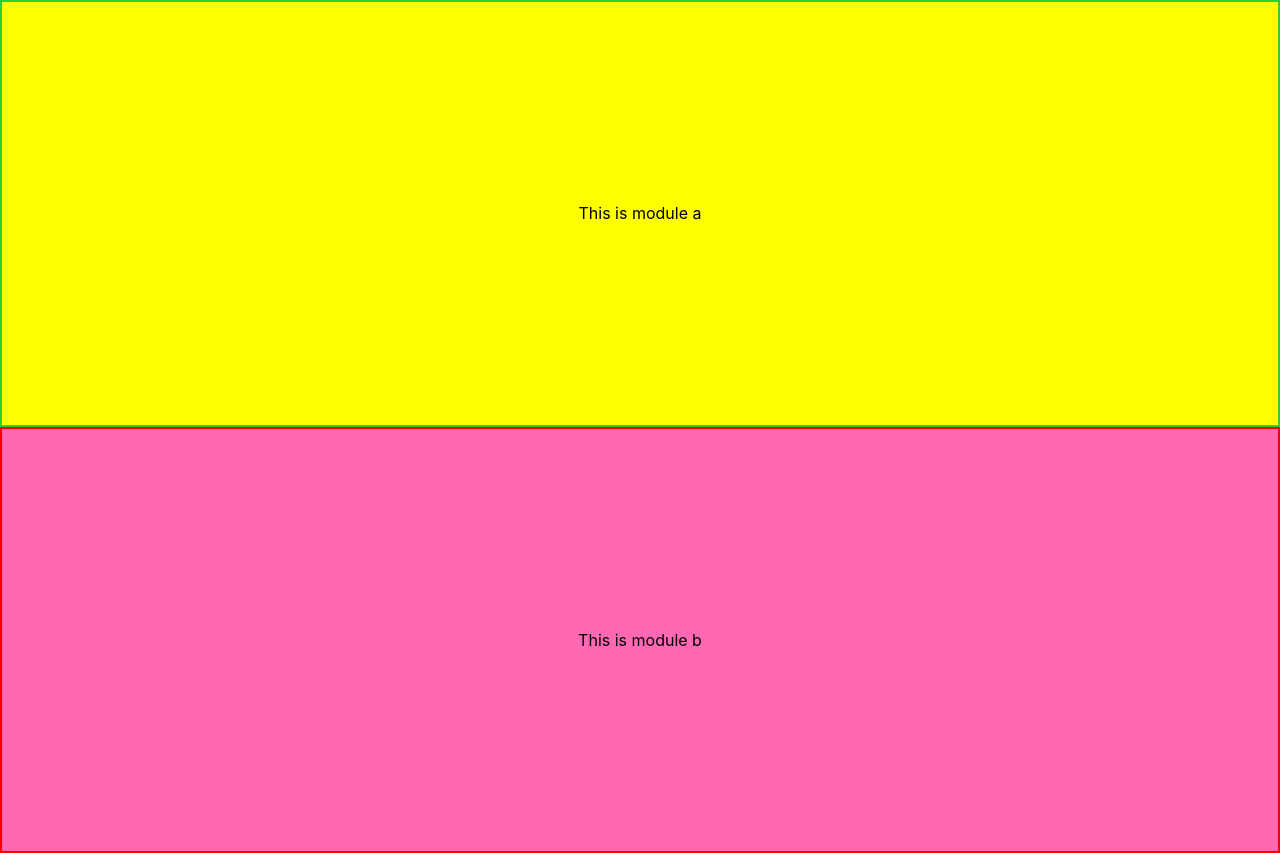
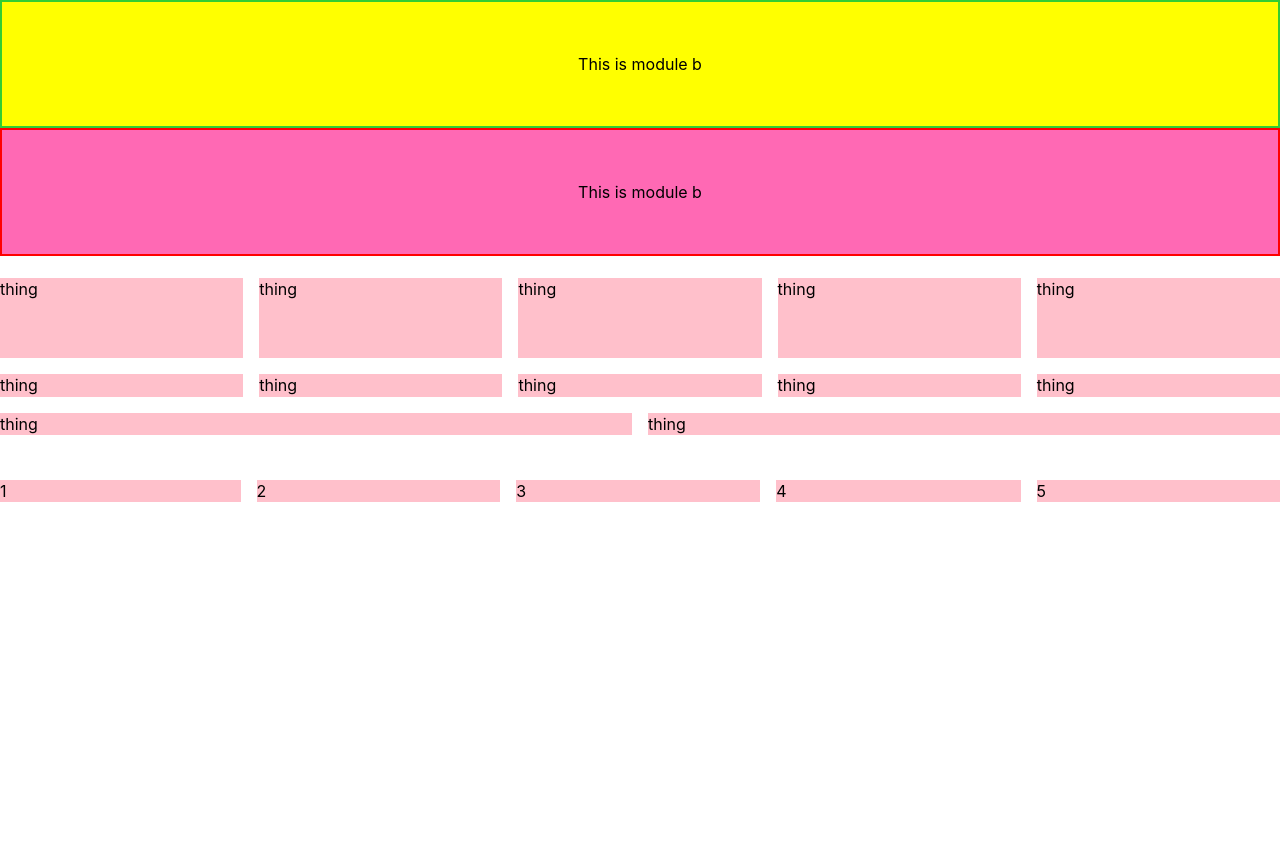
Before and after one commit to soilysound/skynews-poc, a website: page index.html in a window 1280 px wide. After the commit the page ends 800 px from the top, so only its background shows below. Drawn offline with Linux system fonts and the light colour scheme.

Commit message:
add flex-grid

```diff
--- a/css/modules/module-a.css
+++ b/css/modules/module-a.css
@@ -1,5 +1,5 @@
 .module-a {
-  aspect-ratio: 3/1;
+  aspect-ratio: 10/1;
   background: yellow;
   border: 2px solid limegreen;
   display: grid;
--- a/css/modules/module-b.css
+++ b/css/modules/module-b.css
@@ -1,5 +1,5 @@
 .module-b {
-  aspect-ratio: 3/1;
+  aspect-ratio: 10/1;
   background: hotpink;
   border: 2px solid red;
   display: grid;
--- a/index.html
+++ b/index.html
@@ -13,5 +13,53 @@
 <body>
   <div class="module-a" data-module="module-a" data-version="0.0.1"></div>
   <div class="module-b" data-module="module-b" data-version="0.0.1"></div>
+  <br>
+  <div class="flex-grid" style="--basis:240px">
+    <div class="cell">
+      <div class="thing flex-grid">thing</div>
+    </div>
+    <div class="cell">
+      <div class="thing flex-grid">thing</div>
+    </div>
+    <div class="cell">
+      <div class="thing flex-grid">thing</div>
+    </div>
+    <div class="cell">
+      <div class="thing flex-grid" style="height: 80px">thing</div>
+    </div>
+    <div class="cell">
+      <div class="thing flex-grid">thing</div>
+    </div>
+    <div class="cell">
+      <div class="thing flex-grid">thing</div>
+    </div>
+    <div class="cell">
+      <div class="thing flex-grid">thing</div>
+    </div>
+    <div class="cell">
+      <div class="thing flex-grid">thing</div>
+    </div>
+    <div class="cell">
+      <div class="thing flex-grid">thing</div>
+    </div>
+    <div class="cell">
+      <div class="thing flex-grid">thing</div>
+
+    </div>
+    <div class="cell">
+      <div class="thing flex-grid">thing</div>
+    </div>
+    <div class="cell">
+      <div class="thing flex-grid">thing</div>
+    </div>
+  </div>
+  <br><br>
+  <div class="flex-grid alt-grid">
+    <div class="cell">1</div>
+    <div class="cell">2</div>
+    <div class="cell">3</div>
+    <div class="cell">4</div>
+    <div class="cell">5</div>
+  </div>
 </body>
 </html>
--- a/js/modules/module-a.js
+++ b/js/modules/module-a.js
@@ -4,6 +4,6 @@ export default async (root) => {
   }
   root.textContent = "This is module a";
 
-  const moduleB = await import('./module-b');
+  const moduleB = await import('./module-b.js');
   moduleB.default(root);
 }
--- a/package.json
+++ b/package.json
@@ -4,7 +4,8 @@
   "description": "",
   "main": "index.js",
   "scripts": {
-    "test": "echo \"Error: no test specified\" && exit 1"
+    "test": "echo \"Error: no test specified\" && exit 1",
+    "preview": "http-server . -c-1"
   },
   "repository": {
     "type": "git",
@@ -17,6 +18,7 @@
   },
   "homepage": "https://github.com/soilysound/skynews-poc#readme",
   "devDependencies": {
+    "http-server": "^14.0.0",
     "postcss": "^8.4.5",
     "postcss-csso": "^6.0.0",
     "postcss-import": "^14.0.2",
```
Also changed, not shown: 1 other file.
